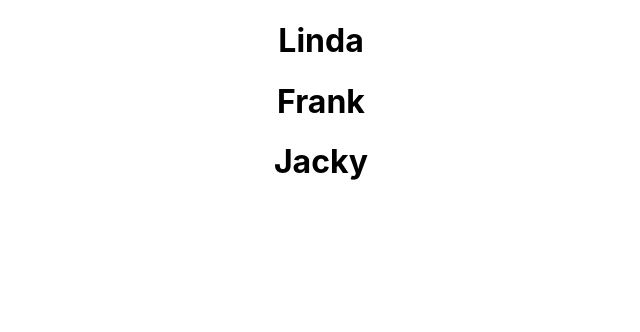
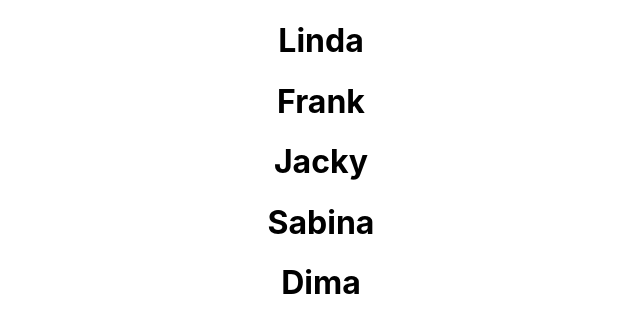
Before and after one commit to dbondariev/monster-rolodex, a React (Create React App) app: page / in a window 1280 px wide. Shown: the top 332 px of the page, without its empty margins (319-959 px from the left). Built offline with nearby package versions, Linux system fonts and the light colour scheme.

Commit message:
made mapping with key values

```diff
--- a/src/App.js
+++ b/src/App.js
@@ -1,6 +1,4 @@
 import { Component } from 'react';
-
-import logo from './logo.svg';
 import './App.css';
 
 class App extends Component {
@@ -10,26 +8,40 @@
     this.state = {
       monsters: [
         {
-          name: 'Linda'
+          name: 'Linda',
+          id: '1'
         },
         {
-          name: 'Frank'
+          name: 'Frank',
+          id: '2'
         },
         {
-          name: 'Jacky'
-        }
+          name: 'Jacky',
+          id: '3'
+        },
+        {
+          name: 'Sabina',
+          id: '4'
+        },
+        {
+          name: 'Dima',
+          id: '5'
+        },
       ]
     }
   }
   render() {
     return (
       <div className="App">
-        {
-          this.state.monsters.map(monster => <h1 key={monster.name}>{monster.name}</h1>)
-        }
+        {this.state.monsters.map((monster) => {
+          return(
+        <div key={monster.id}>
+          <h1>{monster.name}</h1>
+        </div>
+          )
+        })}
       </div>
     );
   }
 }
-
 export default App;
```
